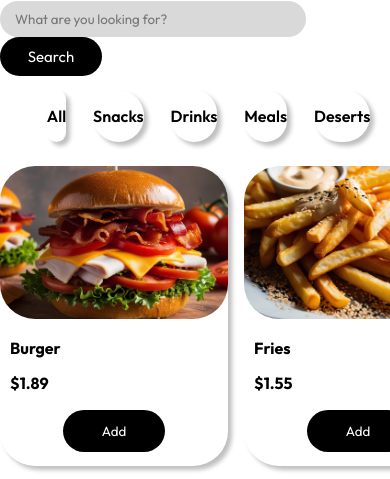
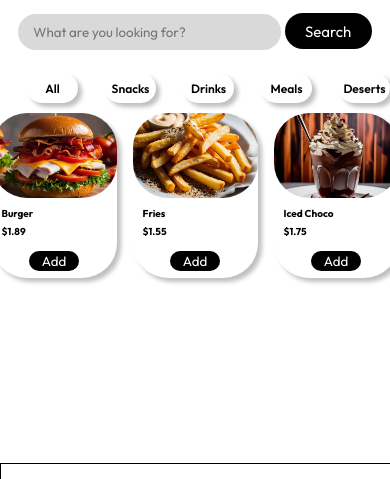
Before and after one commit to Shiro481/Cafe-Project-Web-App, a plain HTML site: page index.html in a window 390 px wide. Shown: the part 60-539 px from the top of the page. Drawn offline with Linux system fonts and the light colour scheme.

Commit message:
not finished with mobile capability

```diff
--- a/styles.css
+++ b/styles.css
@@ -467,3 +467,119 @@ body{
 
 
 }
+
+@media screen and (max-width:430px){
+  .search-bar-container{
+    height:37px;
+    width:100%;
+    display:flex;
+    align-items: center;
+    justify-content: center;
+  }
+  .search-bar{
+    padding:10px;
+    width:263px;
+    background-color: #D9D9D9;
+    border:none;
+    border-radius:35px;
+    padding-left:15px;
+  }
+
+  .search-button{
+    padding:8px;
+    font-size:15px;
+    border:none;
+    border-radius:35px;
+    background-color: black;
+    color:white;
+    width:87px;
+    height:36px;
+    justify-content: center;
+
+  }
+  .category-container button{
+    width:67px;
+    height:30px;
+    border:none;
+    color:black;
+    font-weight:600;
+    border-radius:35px;
+    background-color: white;
+    margin-left:27px;
+    font-size: 12px;
+    box-shadow: 4px 4px 4px rgba(0, 0, 0, 0.25);
+    cursor: pointer;
+  }
+
+  .category-container{
+    width:100%;
+    height:30px;
+    display: flex;
+    justify-content: center;
+    align-items: center;
+    margin-top: 23px;
+
+  }
+
+  .food-choices-container{
+    width:500px;
+    height:340px;
+    display:flex;
+    justify-content: center;
+    align-items: center;
+  }
+
+.food-card-container{
+  display:grid;
+  grid-template-columns: 125px 1fr ;
+  grid-auto-flow: column dense;
+  width:407px;
+  gap: 1rem;
+  height:340px;
+  overflow: hidden;
+  overflow-x: scroll;
+  margin-top:20px;
+}
+.food-card-interior{
+  width:125px;
+  height:165px;
+  background-color:white;
+  border-radius: 35px;
+  box-shadow: 4px 4px 4px rgba(0, 0, 0, 0.25);
+}
+
+.food-image{
+  width:125px;
+  height:85px;
+  object-fit: cover;
+  border-radius: 35px;
+}
+
+.food-card-interior p{
+  font-size:10px;
+  font-weight: 700;
+  margin-top:5px;
+  margin-left:10px;
+}
+.add-button-container button{
+  width:50px;
+  height:20px;
+  font:10px;
+  background-color: black;
+  border:none;
+  border-radius:35px;
+  color:white;
+  cursor: pointer;
+}
+.add-button-container{
+  width:100%;
+  height:20px;
+  display:flex;
+  justify-content: center;
+  align-items: center;
+  margin-top: 12.5px;
+}
+
+
+
+}
```
